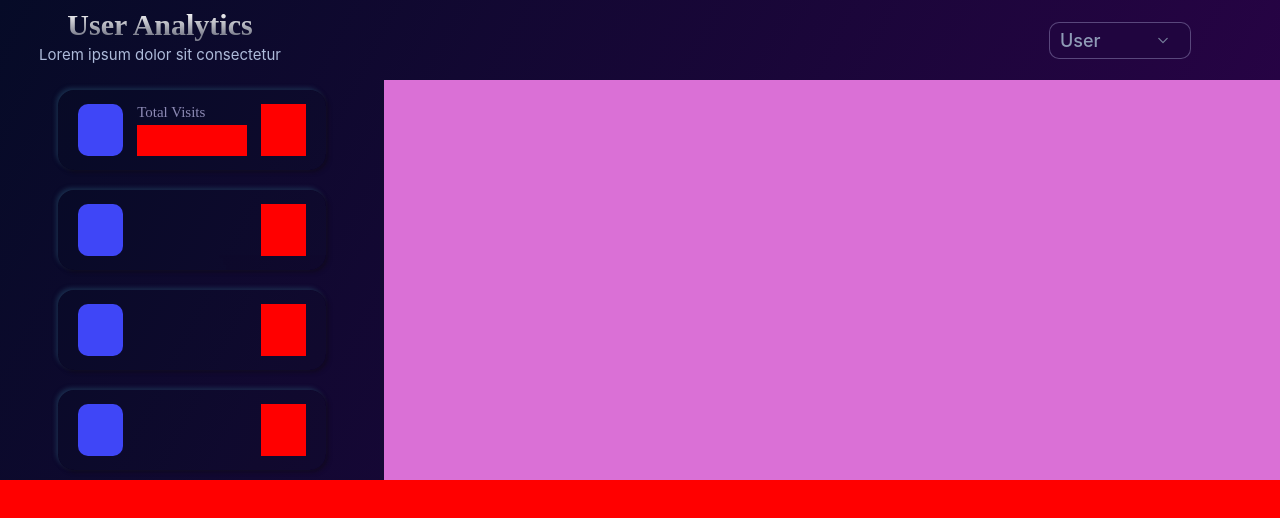
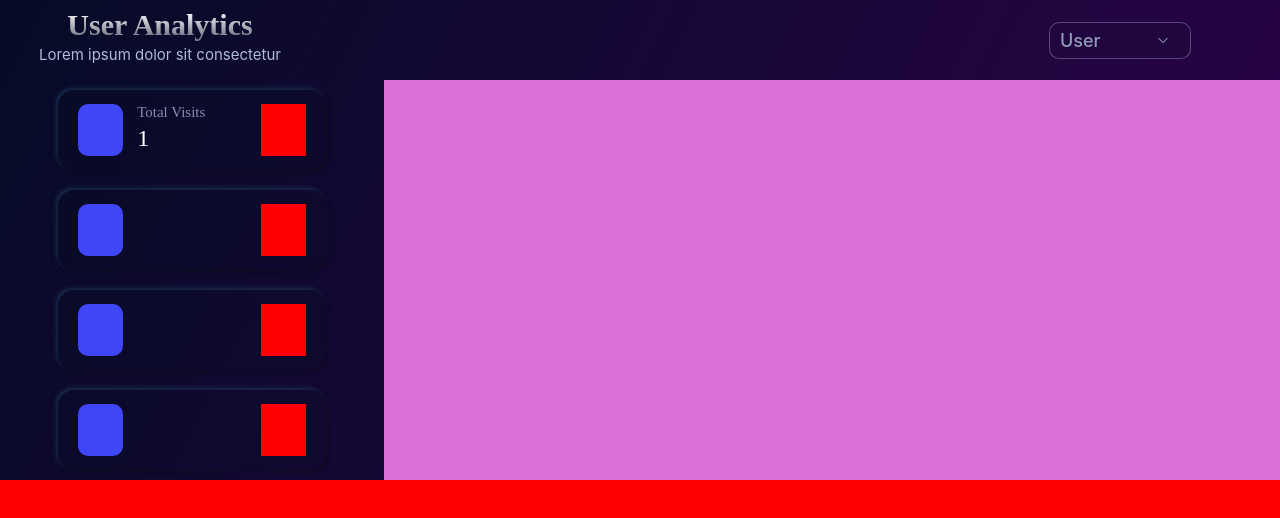
Before and after one commit to AjinkyaPradhan1/UserAnalyticsDashboard1, a React (Create React App) app: page / in a window 1280 px wide. Shown: the top 518 px of the page. Built offline with nearby package versions, Linux system fonts and the light colour scheme.

Commit message:
Visits Try

```diff
--- a/src/components/SecondSection.js
+++ b/src/components/SecondSection.js
@@ -1,14 +1,8 @@
 import React from "react"
 import "../components/css/secondSection.css"
+import VisiterCounter from "../components/VisiterCounter"
 
 const SecondSection = ()=>{
-
-    const webVisits = () =>{
-        return(
-            fetch('https://api.countapi.xyz/update/value/?amount=1')
-            .then((res)=>res.json())
-        )
-    }
 
     return(
         <div className="sContent">
@@ -24,7 +18,7 @@ const SecondSection = ()=>{
                         <div className="sContent_left_data_2">
                             <div className="sContent_left_data_2_content">
                                 <div className="sContent_left_data_2_content1">Total Visits</div>
-                                <div className="sContent_left_data_2_content2">{webVisits}</div>
+                                <div className="sContent_left_data_2_content2"><VisiterCounter/></div>
                             </div>
                         </div>
 
--- /dev/null
+++ b/src/components/VisiterCounter.js
@@ -0,0 +1,28 @@
+import React, { useState, useEffect } from 'react';
+
+const VisitorCounter = () => {
+  const [count, setCount] = useState(0);
+
+  useEffect(() => {
+    // Get the current count from localStorage when the component mounts
+    const savedCount = localStorage.getItem('visitorCount');
+    if (savedCount) {
+      setCount(parseInt(savedCount, 10));
+    } else {
+      setCount(0);
+    }
+
+    // Increment the count and save it to localStorage when the component unmounts or the page is closed
+    return () => {
+      localStorage.setItem('visitorCount', count + 1);
+    };
+  }, [count]);
+
+  return (
+    <div>
+      {count}
+    </div>
+  );
+};
+
+export default VisitorCounter;
--- a/src/components/css/secondSection.css
+++ b/src/components/css/secondSection.css
@@ -120,5 +120,13 @@
     display: flex;
     width: 100%;
     height: 60%;
-    background-color: red;
+    background-color: transparent;
+
+    color: #FFF;
+
+    font-family: Space Grotesk;
+    font-size: 24px;
+    font-style: normal;
+    font-weight: 500;
+    line-height: normal;
 }
```
